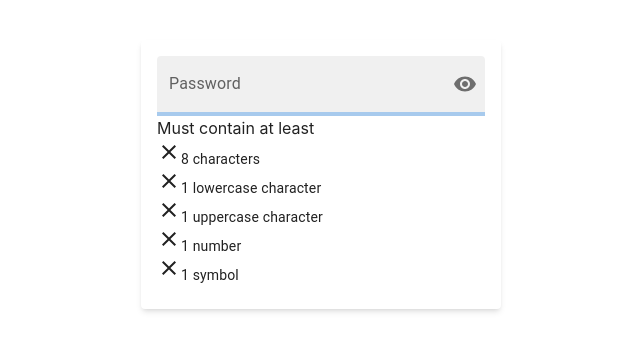
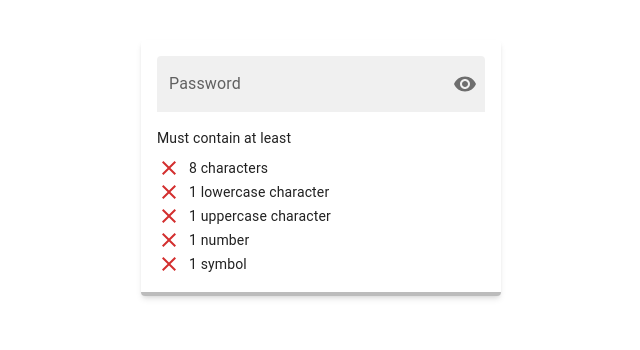
Before and after one commit to pramodboda/password-validator-reactjs, a React (Vite) app: page / in a window 1280 px wide. Shown: the top 350 px of the page, without its empty margins (319-959 px from the left). Built offline with nearby package versions, Linux system fonts and the light colour scheme.

Commit message:
UPDATE: Added major multiple functionalities

```diff
--- a/src/assets/components/PasswordValidator/PasswordValidator.jsx
+++ b/src/assets/components/PasswordValidator/PasswordValidator.jsx
@@ -9,8 +9,10 @@ import VisibilityOff from "@mui/icons-material/VisibilityOff";
 import Card from "@mui/material/Card";
 import CardContent from "@mui/material/CardContent";
 
+import Stack from "@mui/material/Stack";
 import Typography from "@mui/material/Typography";
 import Alert from "@mui/material/Alert";
+import Chip from "@mui/material/Chip";
 import Box from "@mui/material/Box";
 import FormControl from "@mui/material/FormControl";
 
@@ -34,7 +36,12 @@ function PasswordValidator() {
   const [minSpc, setMinSpc] = useState(false);
   const [progress, setProgress] = useState(0);
 
-  const redC = "#b71c1c";
+  const greyC = "#e0e0e0";
+  const redC = "#d32f2f";
+  const deepOrangeC = "#ff5722";
+  const orangeC = "#ff9800";
+  const yellowC = "#ffb300";
+  const greenC = "#4caf50";
 
   const handleClickShowPassword = () => setShowPassword((show) => !show);
 
@@ -126,19 +133,24 @@ function PasswordValidator() {
         setColorStatus(redC);
         break;
       case 1:
-        setStrengthStatus("weak");
+        setStrengthStatus("Weak");
+        setColorStatus(redC);
         break;
       case 2:
-        setStrengthStatus("fair");
+        setStrengthStatus("Fair");
+        setColorStatus(deepOrangeC);
         break;
       case 3:
-        setStrengthStatus("good");
+        setStrengthStatus("Good");
+        setColorStatus(orangeC);
         break;
       case 4:
-        setStrengthStatus("strong");
+        setStrengthStatus("Strong");
+        setColorStatus(yellowC);
         break;
       case 5:
-        setStrengthStatus("super strong");
+        setStrengthStatus("Super strong");
+        setColorStatus(greenC);
         break;
       default:
         return null;
@@ -153,8 +165,8 @@ function PasswordValidator() {
             "0 4px 6px -1px rgba(0,0,0,.1), 0 2px 4px -2px rgba(0,0,0,.1);",
         }}
       >
-        <CardContent>
-          <FormControl fullWidth variant="filled">
+        <CardContent sx={{ position: "relative" }}>
+          <FormControl fullWidth variant="filled" sx={{ marginBottom: "1rem" }}>
             <InputLabel htmlFor="filled-adornment-password">
               Password
             </InputLabel>
@@ -178,39 +190,90 @@ function PasswordValidator() {
               }
             />
           </FormControl>
-
-          {errorMsg === "" ? null : <Alert severity="error">{errorMsg}</Alert>}
-          <Box sx={{ width: "100%" }}>
-            <LinearProgress
-              variant="determinate"
-              value={progress}
-              sx={{
-                color: "#1e1e1e",
-              }}
-            />
-          </Box>
-          <Typography variant="body" component="p">
+          {/* {strengthStatus} */}
+          {!strengthStatus ? (
+            ""
+          ) : (
+            <Box
+              position="absolute"
+              right="1rem"
+              bottom="1rem"
+              bgColor={colorStatus}
+            >
+              <Chip
+                variant="outlined"
+                bgColor="inherit"
+                size="small"
+                label={strengthStatus}
+              />
+            </Box>
+          )}
+          <Typography variant="body2" component="p" mb={1}>
             Must contain at least
           </Typography>
-          <Typography variant="body2" component="p">
-            {minLen === false ? <CloseIcon /> : <DoneIcon />}8 characters
-          </Typography>
-          <Typography variant="body2" component="p">
-            {minLow === false ? <CloseIcon /> : <DoneIcon />}1 lowercase
-            character
-          </Typography>
-          <Typography variant="body2" component="p">
-            {minUpp === false ? <CloseIcon /> : <DoneIcon />}1 uppercase
-            character
-          </Typography>
-          <Typography variant="body2" component="p">
-            {minNum === false ? <CloseIcon /> : <DoneIcon />}1 number
-          </Typography>
-          <Typography variant="body2" component="p">
-            {minSpc === false ? <CloseIcon /> : <DoneIcon />}1 symbol
-          </Typography>
-          {strengthStatus}
+          <Stack direction="row" alignItems="center" gap={1}>
+            {minLen === false ? (
+              <CloseIcon sx={{ color: redC }} />
+            ) : (
+              <DoneIcon sx={{ color: greenC }} />
+            )}
+            <Typography variant="body2" component="p">
+              8 characters
+            </Typography>
+          </Stack>
+          <Stack direction="row" alignItems="center" gap={1}>
+            {minLow === false ? (
+              <CloseIcon sx={{ color: redC }} />
+            ) : (
+              <DoneIcon sx={{ color: greenC }} />
+            )}
+            <Typography variant="body2" component="p">
+              1 lowercase character
+            </Typography>
+          </Stack>
+          <Stack direction="row" alignItems="center" gap={1}>
+            {minUpp === false ? (
+              <CloseIcon sx={{ color: redC }} />
+            ) : (
+              <DoneIcon sx={{ color: greenC }} />
+            )}
+            <Typography variant="body2" component="p">
+              1 uppercase character
+            </Typography>
+          </Stack>
+          <Stack direction="row" alignItems="center" gap={1}>
+            {minNum === false ? (
+              <CloseIcon sx={{ color: redC }} />
+            ) : (
+              <DoneIcon sx={{ color: greenC }} />
+            )}
+            <Typography variant="body2" component="p">
+              1 number
+            </Typography>
+          </Stack>
+          <Stack direction="row" alignItems="center" gap={1}>
+            {minSpc === false ? (
+              <CloseIcon sx={{ color: redC }} />
+            ) : (
+              <DoneIcon sx={{ color: greenC }} />
+            )}
+            <Typography variant="body2" component="p">
+              1 symbol
+            </Typography>
+          </Stack>
         </CardContent>
+        <Box
+          sx={{
+            width: "100%",
+            color: colorStatus,
+          }}
+        >
+          <LinearProgress
+            variant="determinate"
+            value={progress}
+            color="inherit"
+          />
+        </Box>
       </Card>
     </>
   );
```
